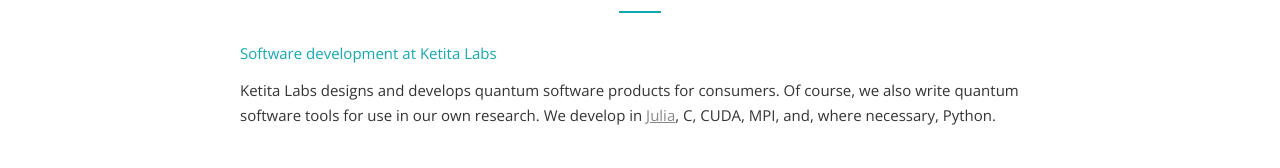
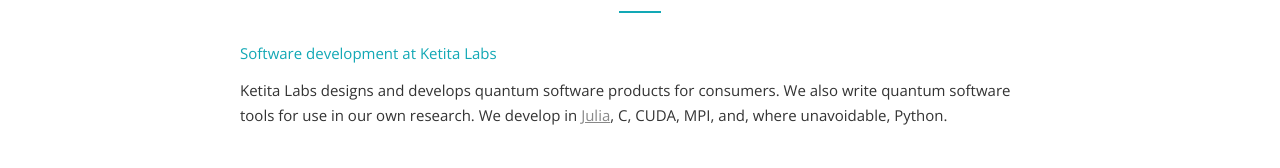
Before and after one commit to dojt/ketitalabs.github.io, a plain HTML site: page index.html in a window 1280 px wide. Shown: the part 1045-1213 px from the top of the page. Drawn offline with nearby package versions, Linux system fonts and the light colour scheme; grey boxes are pictures that could not be loaded.

```diff
--- a/index.html
+++ b/index.html
@@ -525,9 +525,10 @@
       <h3 class="secondary-heading">Software development at Ketita Labs</h3>
       <div class="one-column">
         <p>
-          Ketita Labs designs and develops quantum software products for consumers.  Of course, we
-          also write quantum software tools for use in our own research.  We develop
-          in <a href="https://julialang.org">Julia</a>, C, CUDA, MPI, and, where necessary, Python.
+          Ketita Labs designs and develops quantum software products for consumers.  We also write
+          quantum software tools for use in our own research.  We develop
+          in <a href="https://julialang.org">Julia</a>, C, CUDA, MPI, and, where unavoidable,
+          Python.
         </p>
       </div>
     </div>
```
Lines whose indentation alone changed are shown as unchanged.
